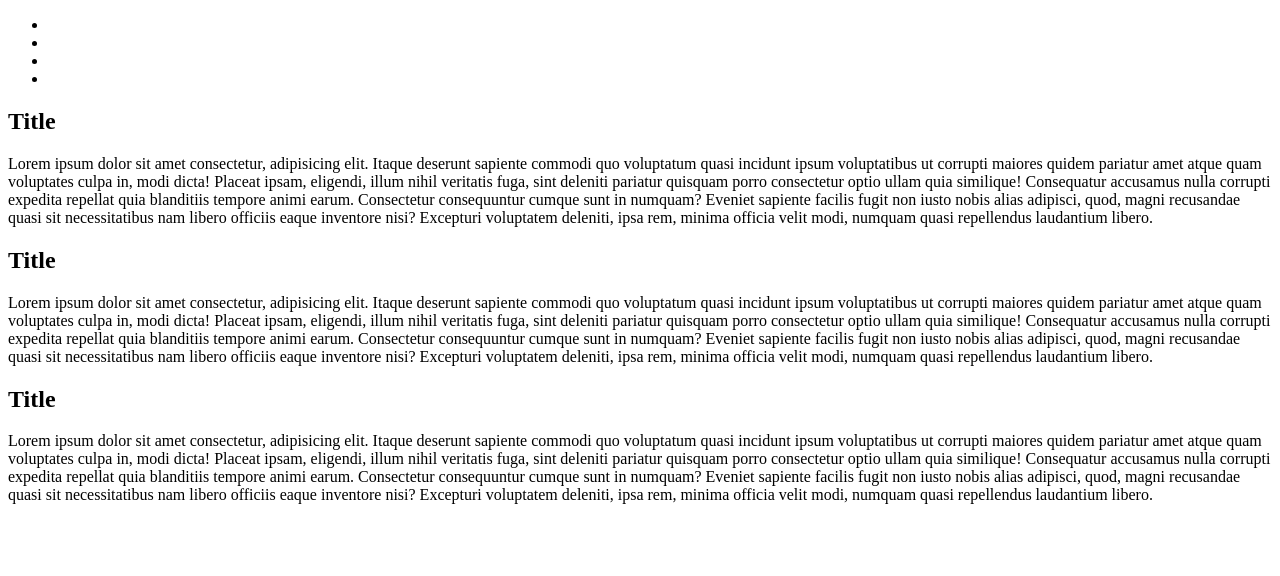
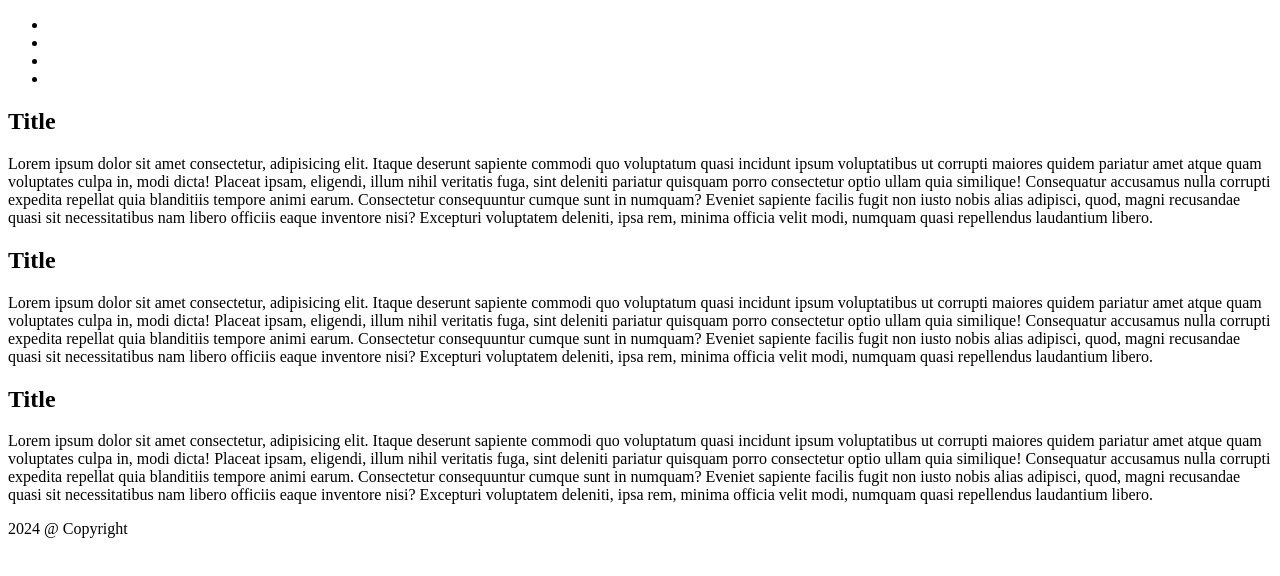
Before and after one commit to Navi-coM/Grp_280324, a plain HTML site: page index.html in a window 1280 px wide. Drawn offline with Linux system fonts and the light colour scheme.

Commit message:
Added footer block

```diff
--- a/index.html
+++ b/index.html
@@ -41,6 +41,10 @@
             </section>
         </article>
     </main>
-    <footer></footer>
+    <footer>
+        <div>
+            <p>2024 @ Copyright</p>
+        </div>
+    </footer>
 </body>
 </html>
```
